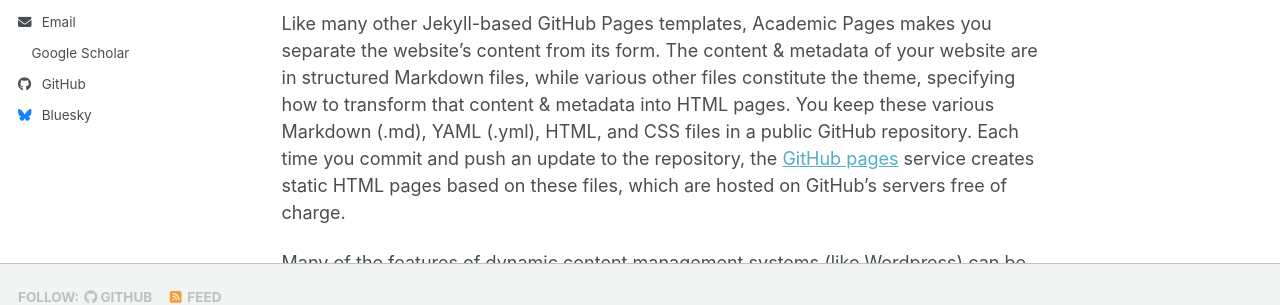
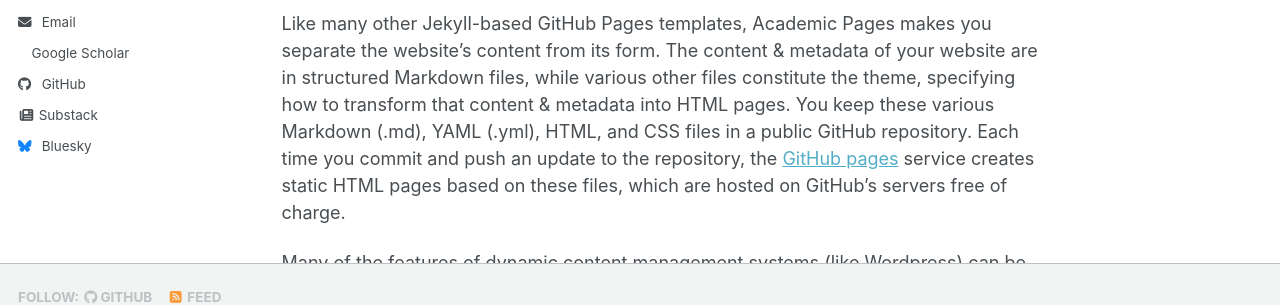
Before and after one commit to arhanlon/arhanlon.github.io, a Jekyll site: the page built from _pages/about.md, in a window 1280 px wide. Shown: the part 526-831 px from the top of the page. Built offline with Jekyll 4.4.1, drawn with Linux system fonts in a browser that asks for light colours; a style sheet for code colours, icons or effects is not loaded.

Commit message:
Update author-profile.html

```diff
--- a/_includes/author-profile.html
+++ b/_includes/author-profile.html
@@ -89,6 +89,7 @@
       {% if author.github %}
         <li><a href="https://github.com/{{ author.github }}"><i class="fab fa-fw fa-github icon-pad-right" aria-hidden="true"></i>GitHub</a></li>
       {% endif %}
+      <li><a href="https://inverba.substack.com"><i class="fas fa-fw fa-newspaper" aria-hidden="true"></i> Substack</a></li>
       {% if author.kaggle %}
         <li><a href="https://kaggle.com/{{ author.kaggle }}"><i class="fab fa-fw fa-kaggle icon-pad-right" aria-hidden="true"></i>Kaggle</a></li>
       {% endif %}
```
